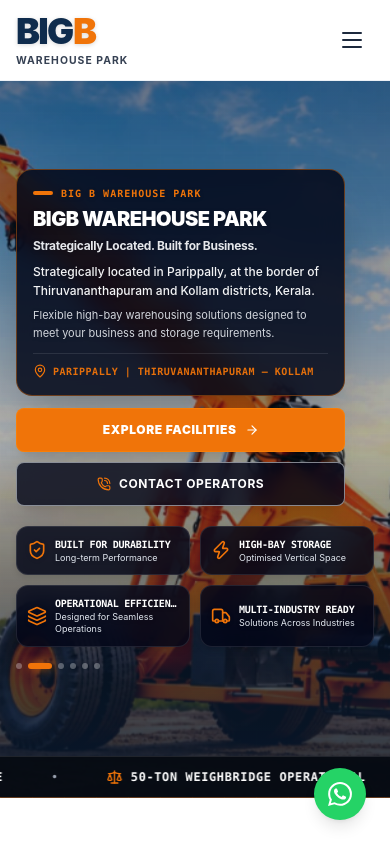
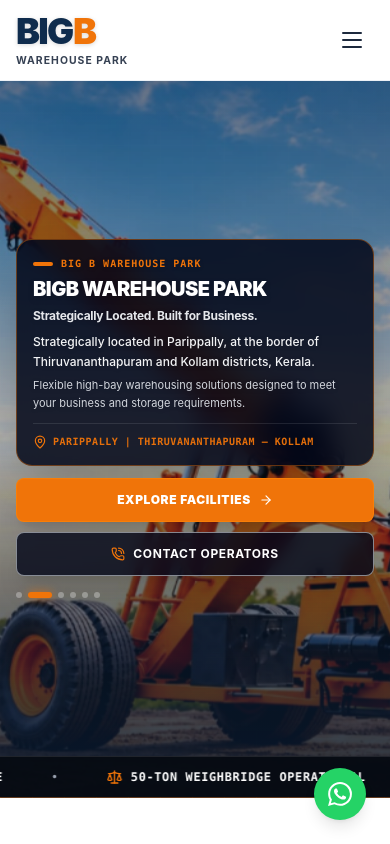
Before and after one commit to AN-develops-Tech/BIGBwarehouse, a React (Vite) app in the folder frontend/: page / in a window 390 px wide. Shown: the top 844 px of the page. Built offline with nearby package versions, Linux system fonts and the light colour scheme.

Commit message:
fix(mobile): hide bottom feature cards on mobile for clear warehouse background visibility

```diff
--- a/frontend/src/pages/Home.jsx
+++ b/frontend/src/pages/Home.jsx
@@ -226,10 +226,10 @@ const Home = () => {
                 </div>
 
                 {/* Hero Main Content */}
-                <div className="relative z-10 w-full px-4 sm:px-6 md:px-8 lg:px-12 xl:px-16 pt-5 sm:pt-8 md:pt-10 lg:pt-12 pb-5 sm:pb-8 lg:pb-10 flex-1 flex flex-col justify-center items-start">
+                <div className="relative z-10 w-full px-4 sm:px-6 md:px-8 lg:px-12 xl:px-16 pt-6 sm:pt-8 md:pt-10 lg:pt-12 pb-6 sm:pb-8 lg:pb-10 flex-1 flex flex-col justify-center items-start">
 
                     {/* Compact Hero Content Card */}
-                    <div className="w-full max-w-[92%] sm:max-w-xl lg:max-w-lg xl:max-w-xl bg-slate-950/85 sm:bg-slate-950/80 backdrop-blur-md p-4 sm:p-5 md:p-6 lg:p-6 xl:p-7 rounded-2xl border border-brand-orange/40 shadow-2xl mb-3 sm:mb-4 lg:mb-5 transition-all">
+                    <div className="w-full sm:max-w-xl lg:max-w-lg xl:max-w-xl bg-slate-950/85 sm:bg-slate-950/80 backdrop-blur-md p-4 sm:p-5 md:p-6 lg:p-6 xl:p-7 rounded-2xl border border-brand-orange/40 shadow-2xl mb-3 sm:mb-4 lg:mb-5 transition-all">
                         {/* Small orange eyebrow text */}
                         <div className="flex items-center gap-2 mb-1.5 sm:mb-2">
                             <div className="h-1 w-5 sm:w-6 bg-brand-orange rounded-full"></div>
@@ -266,7 +266,7 @@ const Home = () => {
                     </div>
 
                     {/* Hero Action Buttons - Responsive, no horizontal overflow */}
-                    <div className="w-full max-w-[92%] sm:max-w-xl flex flex-col min-[440px]:flex-row gap-2.5 sm:gap-3.5 items-stretch min-[440px]:items-center">
+                    <div className="w-full sm:max-w-xl flex flex-col min-[440px]:flex-row gap-2.5 sm:gap-3.5 items-stretch min-[440px]:items-center">
                         <Link
                             to="/facilities"
                             className="cta-light-sweep bg-brand-orange hover:bg-orange-600 text-white h-11 sm:h-12 px-5 sm:px-7 rounded-[8px] font-black tracking-wider text-xs sm:text-sm uppercase transition-all flex items-center justify-center gap-2 shadow-xl border border-orange-400/50 active:scale-[0.98] whitespace-nowrap"
@@ -283,8 +283,8 @@ const Home = () => {
                         </Link>
                     </div>
 
-                    {/* Value Proposition Highlights: 2-col on mobile/tablet, single horizontal row on desktop */}
-                    <div className="mt-5 sm:mt-7 lg:mt-9 grid grid-cols-2 lg:grid-cols-4 gap-2.5 sm:gap-3.5 md:gap-4 lg:gap-6 w-full max-w-5xl">
+                    {/* Value Proposition Highlights: Hidden on mobile/small screens for background visibility, 2-col on tablet, single row on desktop */}
+                    <div className="hidden md:grid mt-5 sm:mt-7 lg:mt-9 grid-cols-2 lg:grid-cols-4 gap-2.5 sm:gap-3.5 md:gap-4 lg:gap-6 w-full max-w-5xl">
                         <div className="bg-slate-950/80 sm:bg-slate-950/70 lg:bg-transparent backdrop-blur-md lg:backdrop-blur-none p-2.5 sm:p-3 lg:p-0 rounded-xl border border-white/10 lg:border-0 flex items-center gap-2 sm:gap-2.5 lg:gap-3 drop-shadow-md min-w-0">
                             <ShieldCheck className="w-5 h-5 sm:w-6 sm:h-6 text-brand-orange shrink-0 drop-shadow" />
                             <div className="min-w-0 flex-1">
```
